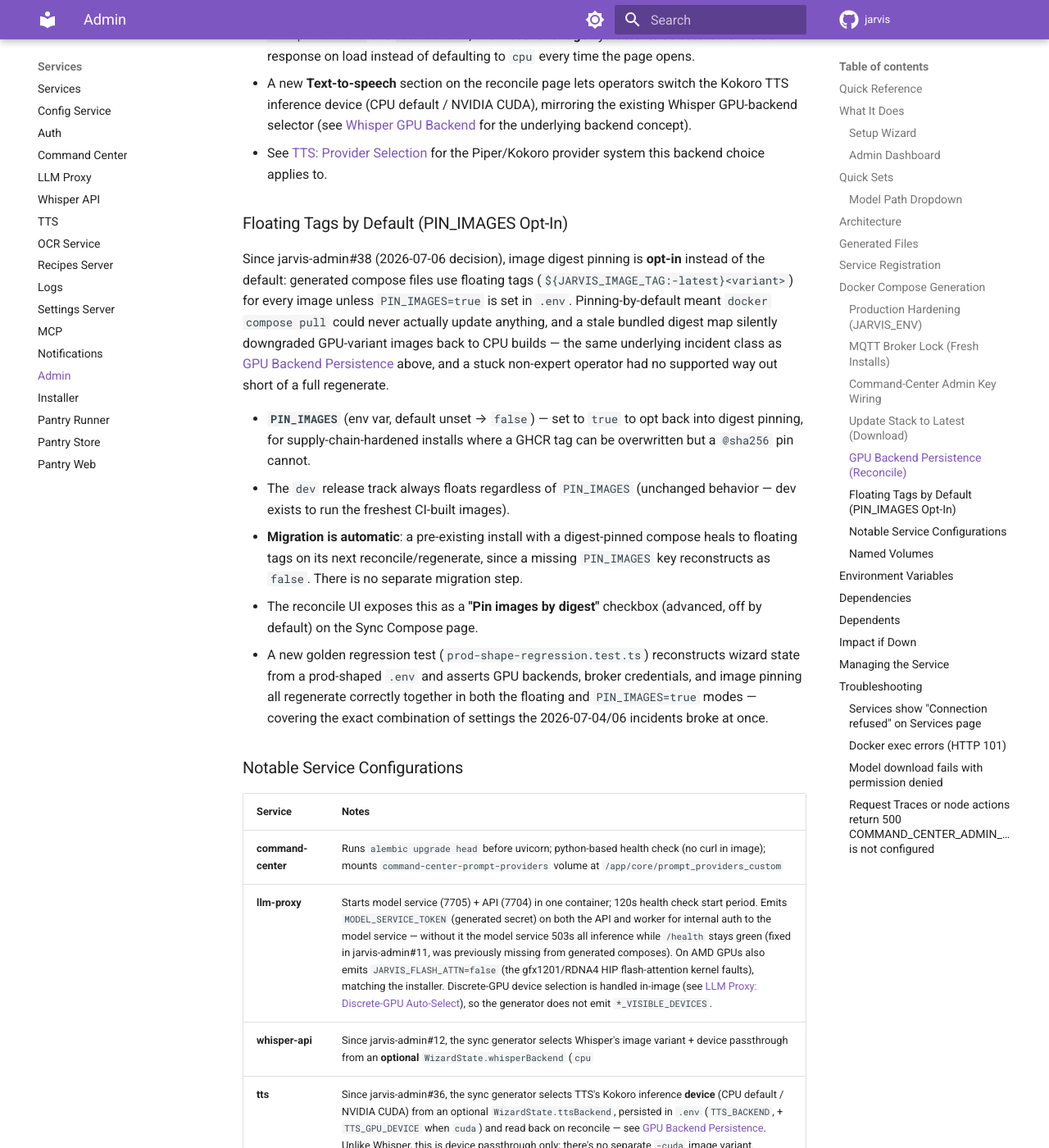
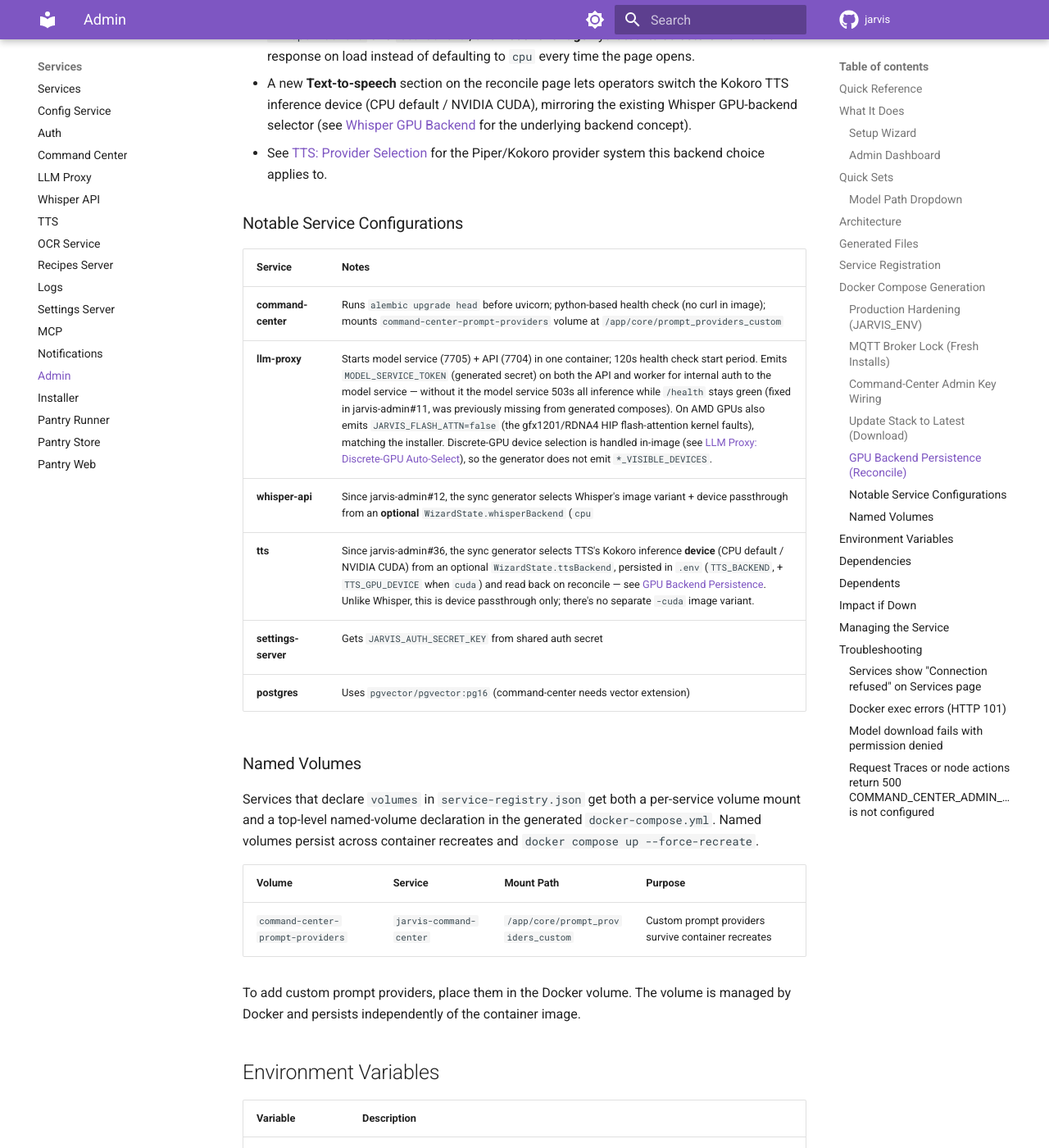
Before and after one commit to alexberardi/jarvis-docs, an MkDocs documentation site: the page built from docs/services/admin.md, in a window 1280 px wide and 1400 px high, scrolled down 5616 px. Shown: the whole window at 82% size. Built offline with MkDocs 1.6.1 and Material for MkDocs 9.7.7, drawn with Linux system fonts in a browser that asks for light colours; comment, search, counter and statistics services are not loaded; some of the changed text lies outside the part shown.

Commit message:
docs(jarvis-admin): drop #38 content from #36 branch

```diff
--- a/docs/services/admin.md
+++ b/docs/services/admin.md
@@ -148,16 +148,6 @@
 - A new **Text-to-speech** section on the reconcile page lets operators switch the Kokoro TTS inference device (CPU default / NVIDIA CUDA), mirroring the existing Whisper GPU-backend selector (see [Whisper GPU Backend](installer.md#whisper-gpu-backend) for the underlying backend concept).
 - See [TTS: Provider Selection](tts.md#provider-selection) for the Piper/Kokoro provider system this backend choice applies to.
 
-### Floating Tags by Default (PIN_IMAGES Opt-In)
-
-Since jarvis-admin#38 (2026-07-06 decision), image digest pinning is **opt-in** instead of the default: generated compose files use floating tags (`${JARVIS_IMAGE_TAG:-latest}<variant>`) for every image unless `PIN_IMAGES=true` is set in `.env`. Pinning-by-default meant `docker compose pull` could never actually update anything, and a stale bundled digest map silently downgraded GPU-variant images back to CPU builds — the same underlying incident class as [GPU Backend Persistence](#gpu-backend-persistence-reconcile) above, and a stuck non-expert operator had no supported way out short of a full regenerate.
-
-- **`PIN_IMAGES`** (env var, default unset → `false`) — set to `true` to opt back into digest pinning, for supply-chain-hardened installs where a GHCR tag can be overwritten but a `@sha256` pin cannot.
-- The `dev` release track always floats regardless of `PIN_IMAGES` (unchanged behavior — dev exists to run the freshest CI-built images).
-- **Migration is automatic**: a pre-existing install with a digest-pinned compose heals to floating tags on its next reconcile/regenerate, since a missing `PIN_IMAGES` key reconstructs as `false`. There is no separate migration step.
-- The reconcile UI exposes this as a **"Pin images by digest"** checkbox (advanced, off by default) on the Sync Compose page.
-- A new golden regression test (`prod-shape-regression.test.ts`) reconstructs wizard state from a prod-shaped `.env` and asserts GPU backends, broker credentials, and image pinning all regenerate correctly together in both the floating and `PIN_IMAGES=true` modes — covering the exact combination of settings the 2026-07-04/06 incidents broke at once.
-
 ### Notable Service Configurations
 
 | Service | Notes |
@@ -191,7 +181,6 @@
 | `WHISPER_BACKEND` | Whisper's GPU backend (`cpu` \| `cuda` \| `vulkan` \| `rocm`, default `cpu`), written to the generated `.env` and read back on reconcile since jarvis-admin#36. See [GPU Backend Persistence](#gpu-backend-persistence-reconcile). |
 | `TTS_BACKEND` | TTS's Kokoro inference device (`cpu` \| `cuda`, default `cpu`), written to the generated `.env` and read back on reconcile since jarvis-admin#36. See [GPU Backend Persistence](#gpu-backend-persistence-reconcile). |
 | `TTS_GPU_DEVICE` | Which GPU index the `jarvis-tts` container reserves when `TTS_BACKEND=cuda` (default `0`). Re-pin when GPU0 is already full of LLM + Whisper. |
-| `PIN_IMAGES` | Opt-in to digest-pinned images instead of floating tags (default unset → `false`). Since jarvis-admin#38 — see [Floating Tags by Default](#floating-tags-by-default-pin_images-opt-in). |
 
 ## Dependencies
 
```
